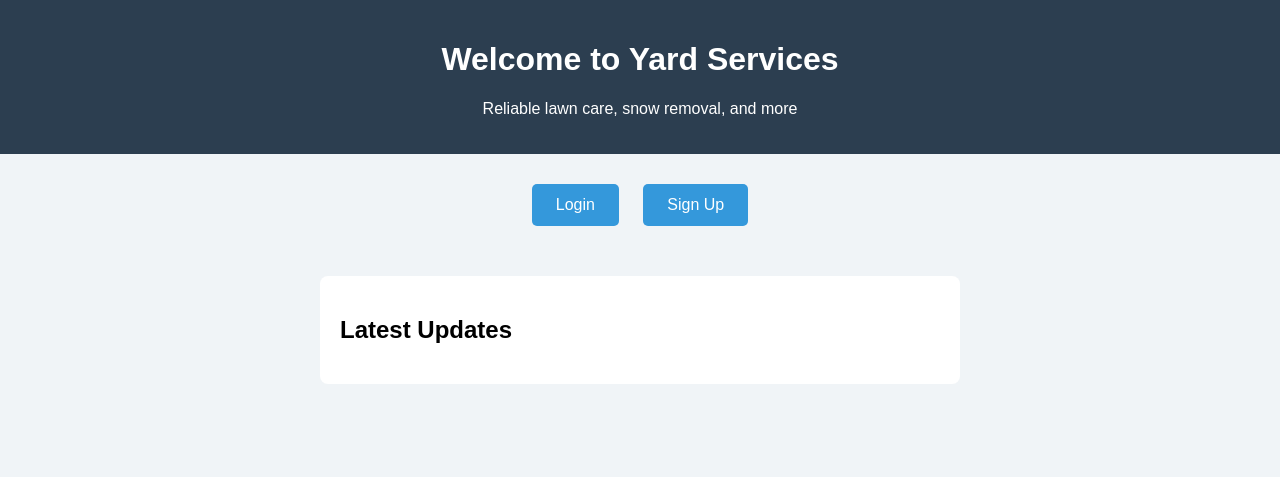
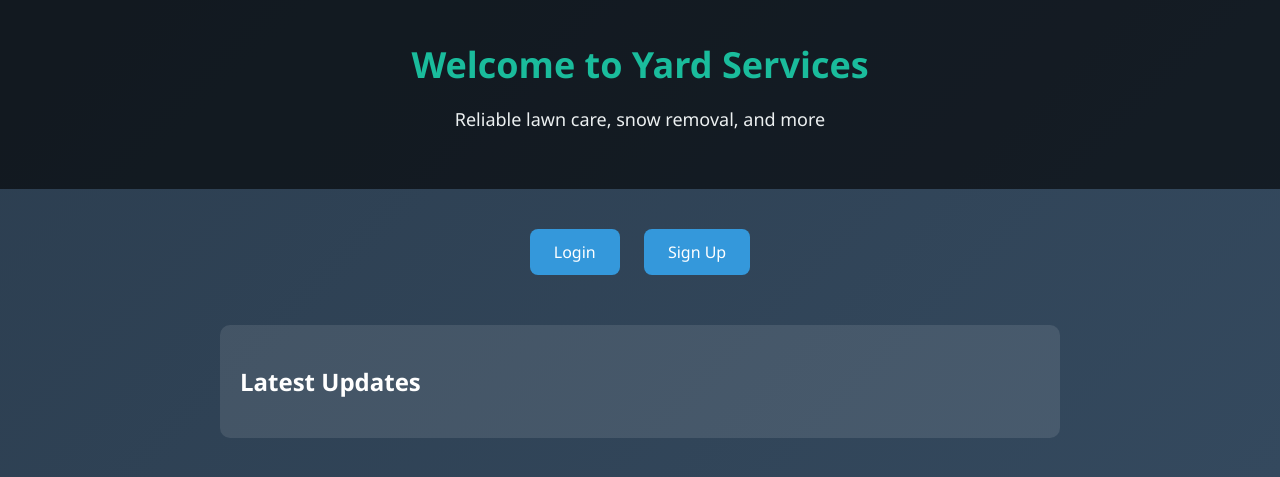
Before and after one commit to Mr-A-Hacker/Yard-sevices, a Flask app: page / in a window 1280 px wide. Shown: the top 477 px of the page. Run offline with Flask 3, Linux system fonts and the light colour scheme; data that the repository does not hold is empty.

Commit message:
Update home.html
Signed-off-by: MR.A_HACKER <abdullahlababidi70@gmail.com>

```diff
--- a/templates/home.html
+++ b/templates/home.html
@@ -4,20 +4,29 @@
   <title>Yard Services</title>
   <style>
     body {
-      font-family: Arial, sans-serif;
-      background: #f0f4f7;
+      font-family: 'Segoe UI', sans-serif;
+      background: linear-gradient(135deg, #2c3e50, #34495e);
       margin: 0;
       padding: 0;
+      color: white;
     }
     header {
-      background: #2c3e50;
-      color: white;
-      padding: 20px;
+      background: rgba(0,0,0,0.6);
+      padding: 40px;
       text-align: center;
     }
+    header h1 {
+      margin: 0;
+      font-size: 36px;
+      color: #1abc9c;
+    }
+    header p {
+      font-size: 18px;
+      color: #ecf0f1;
+    }
     .buttons {
-      margin: 20px;
       text-align: center;
+      margin: 30px;
     }
     .buttons a {
       display: inline-block;
@@ -26,17 +35,26 @@
       background: #3498db;
       color: white;
       text-decoration: none;
-      border-radius: 5px;
+      border-radius: 8px;
+      font-size: 16px;
+      transition: 0.3s;
     }
     .buttons a:hover {
       background: #2980b9;
+      transform: scale(1.05);
     }
     .posts {
-      max-width: 600px;
+      max-width: 800px;
       margin: 40px auto;
-      background: white;
+      background: rgba(255,255,255,0.1);
       padding: 20px;
-      border-radius: 8px;
+      border-radius: 10px;
+    }
+    .post {
+      margin-bottom: 20px;
+    }
+    .post h3 {
+      color: #1abc9c;
     }
     .post img {
       max-width: 100%;
@@ -56,7 +74,7 @@
       <a href="/logout">Logout</a>
     {% else %}
       <a href="/login">Login</a>
-      <a href="/login">Sign Up</a>
+      <a href="/signup">Sign Up</a>
     {% endif %}
   </div>
 
```
